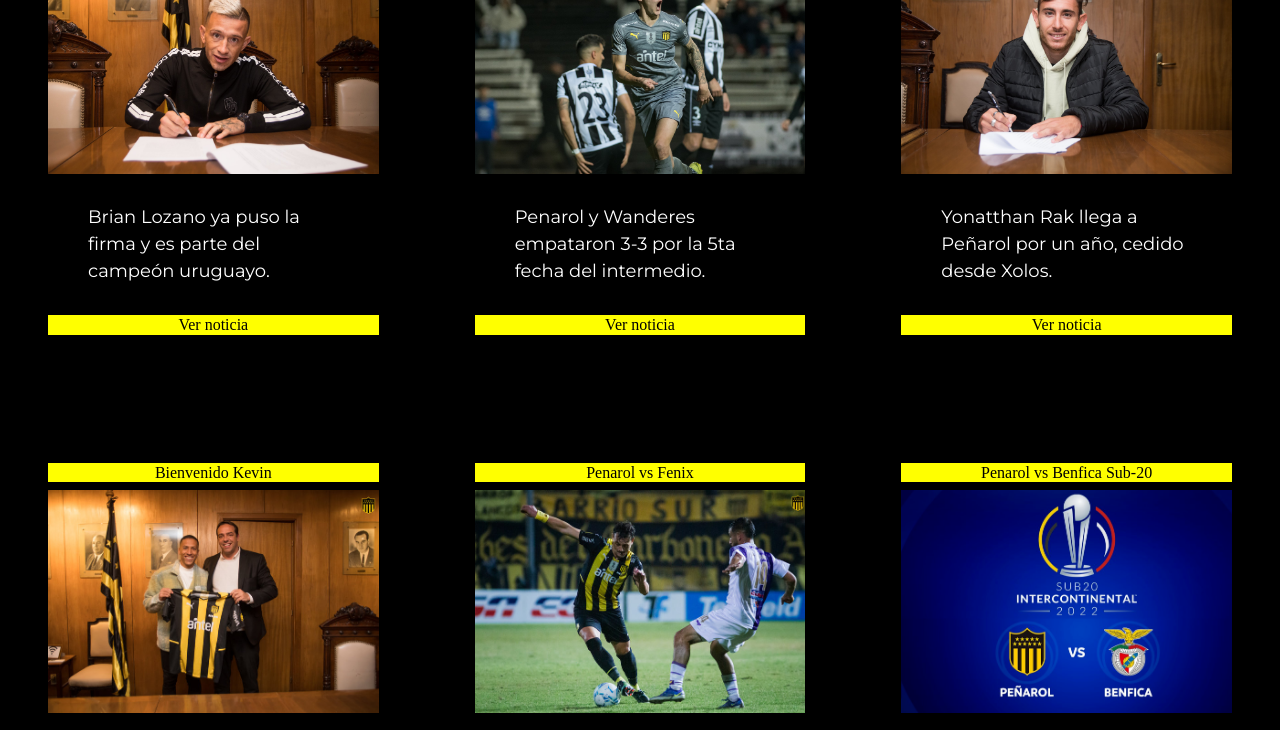
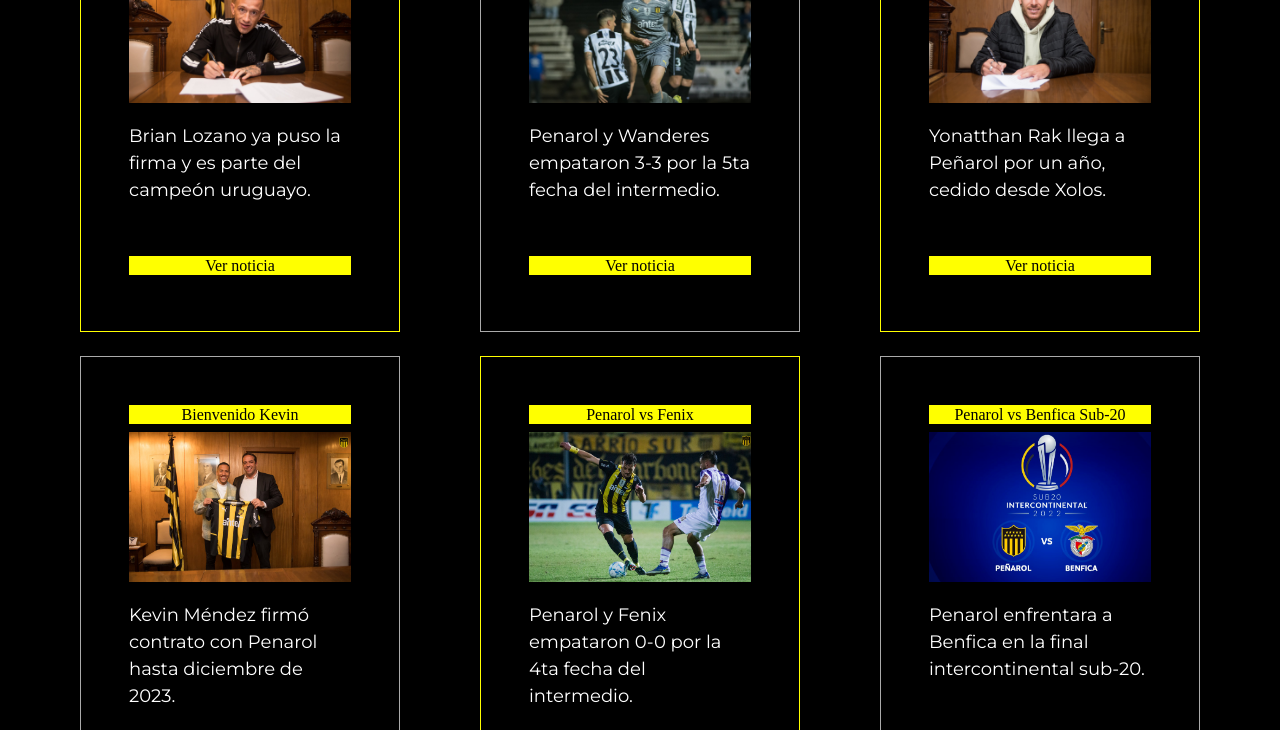
Before and after one commit to FacuBenelli/Proyecto-Futbol, a website: page html/nosotros.html in a window 1280 px wide. Shown: the part 1550-2280 px from the top of the page. Drawn offline with nearby package versions, Linux system fonts and the light colour scheme.

Commit message:
tarjetas

```diff
--- a/html/nosotros.html
+++ b/html/nosotros.html
@@ -60,44 +60,44 @@
            <div>
                <h2>Noticias</h2>
                </div>
-               <div class="d-flex flex-wrap">
-                <div class="p-5 col-xl-4 col-md-6 col-12 mt-4 align-items-center" >
+               <div class="d-flex flex-wrap justify-content-evenly">
+                <div class="p-5 col-xl-3 col-md-6 col-12 mt-4 align-items-center contenido " >
                   <h6>Bienvenido Brian</h6>
                   <img class="noticia" src="../fotos/brayan.jpeg" alt="">
-                  <p>Brian Lozano ya puso la firma y es parte del campeón uruguayo.</p>
+                  <p class="parrafo-noticias">Brian Lozano ya puso la firma y es parte del campeón uruguayo.</p>
                   <h6>Ver noticia</h6>
                 </div>
-                <div class="p-5 col-xl-4 col-md-6 col-12 mt-4 align-items-center">
+                <div class="p-5 col-xl-3 col-md-6 col-12 mt-4 align-items-center contenido2">
                   <h6>Penarol vs Wanderes</h6>
                   <img class="noticia" src="../fotos/wanders.jpeg" alt="">
-                  <p>Penarol y Wanderes empataron 3-3 por la 5ta fecha del intermedio.</p>
+                  <p class="parrafo-noticias">Penarol y Wanderes empataron 3-3 por la 5ta fecha del intermedio.</p>
                   <h6>Ver noticia</h6>
                 </div>
-                <div class="p-5 col-xl-4 col-md-6 col-12 mt-4 align-items-center">
+                <div class="p-5 col-xl-3 col-md-6 col-12 mt-4 align-items-center contenido">
                   <h6>Bienvenido Rak.</h6>
                   <img class="noticia" src="../fotos/rak.jpeg" alt="">
-                  <p>Yonatthan Rak llega a Peñarol por un año, cedido desde Xolos.
+                  <p class="parrafo-noticias">Yonatthan Rak llega a Peñarol por un año, cedido desde Xolos.
                     </p>
                   <h6>Ver noticia</h6>
                 </div>
                </div>
-               <div class="d-flex flex-wrap">
-                <div class="p-5 col-xl-4 col-md-6 col-12 mt-4 align-items-center" >
-                  <h6>Bienvenido Kevin</h6>
+               <div class="d-flex flex-wrap justify-content-evenly">
+                 <div class="p-5 col-xl-3 col-md-6 col-12 mt-4 align-items-center contenido2" >
+                 <h6>Bienvenido Kevin</h6>
                   <img class="noticia" src="../fotos/kevin.jpeg" alt="">
-                  <p>Kevin Méndez firmó contrato con Penarol hasta diciembre de 2023.</p>
+                  <p class="parrafo-noticias">Kevin Méndez firmó contrato con Penarol hasta diciembre de 2023.</p>
                   <h6>Ver noticia</h6>
                 </div>
-                <div class="p-5 col-xl-4 col-md-6 col-12 mt-4 align-items-center">
+                <div class="p-5 col-xl-3 col-md-6 col-12 mt-4 align-items-center contenido ">
                   <h6>Penarol vs Fenix</h6>
                   <img class="noticia" src="../fotos/fenix.jpg" alt="">
-                  <p>Penarol y Fenix empataron 0-0 por la 4ta fecha del intermedio.</p>
+                  <p class="parrafo-noticias">Penarol y Fenix empataron 0-0 por la 4ta fecha del intermedio.</p>
                   <h6>Ver noticia</h6>
                 </div>
-                <div class="p-5 col-xl-4 col-md-6 col-12 mt-4 align-items-center">
+                <div class="p-5 col-xl-3 col-md-6 col-12 mt-4 align-items-center contenido2">
                   <h6>Penarol vs Benfica Sub-20</h6>
                   <img class="noticia" src="../fotos/noticia.png" alt="">
-                  <p>Penarol enfrentara a Benfica en la final intercontinental sub-20.
+                  <p class="parrafo-noticias">Penarol enfrentara a Benfica en la final intercontinental sub-20.
                     </p>
                   <h6>Ver noticia</h6>
                 </div>
--- a/scss/_nosotros.scss
+++ b/scss/_nosotros.scss
@@ -6,3 +6,11 @@
         transform: scale(1.03)
     }
 }
+.contenido{
+    border: 1px solid yellow;
+    padding: 2px;
+}
+.contenido2{
+    @extend .contenido;
+    border-color: #aaa;
+}
--- a/scss/base/_general.scss
+++ b/scss/base/_general.scss
@@ -83,6 +83,12 @@
 	font-size: 18px;
     font-family: texto;
 }
+
+.parrafo-noticias{
+    padding: 10px 0px;
+    margin: 10px 0px ;
+    min-height: 133px;
+}
 a{text-decoration: none;
 	color: yellow;
     font-weight: 500px;
```
Also changed, not shown: css/main.css.
